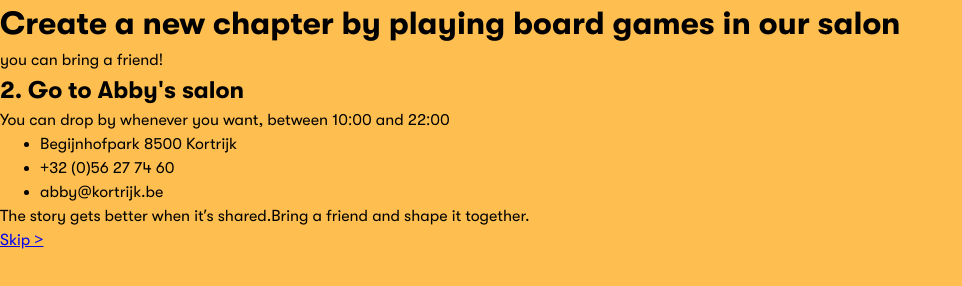
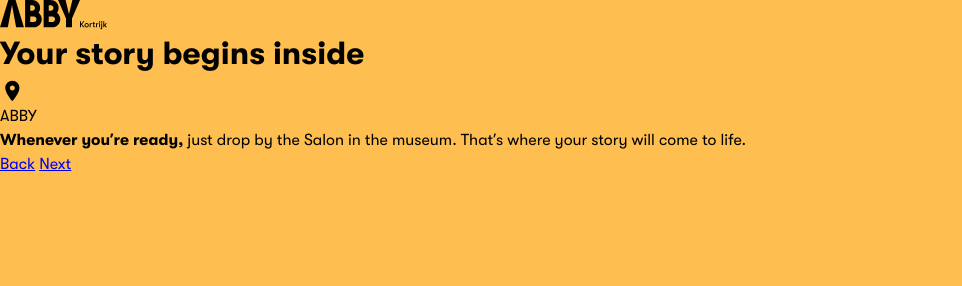
Before and after one commit to Devine4Life-Jules/INTEGRATION4, an Astro site in the folder frontend/: page /6 in a window 1280 px wide. Shown: the whole page, without its empty margins (0-962 px from the left). Built offline with nearby package versions, Linux system fonts and the light colour scheme; Astro itself is replaced by a stand-in of ours.

Commit message:
feat: /6 content added

```diff
--- a/frontend/src/pages/6.astro
+++ b/frontend/src/pages/6.astro
@@ -3,8 +3,8 @@ import { ClientRouter } from "astro:transitions";
 import BaseHead from "../components/BaseHead.astro";
 import ContinuationProgress from "../components/ContinuationProgress.astro";
 import { SITE_TITLE, SITE_DESCRIPTION } from "../consts";
-
-//location explanation
+import AbbyLogoSvg from "../assets/illustrations/abby-kortrijk.svg";
+import LocationSvg from "../assets/icons/location.svg";
 ---
 
 <!doctype html>
@@ -14,27 +14,21 @@ import { SITE_TITLE, SITE_DESCRIPTION } from "../consts";
     <ClientRouter />
   </head>
   <body>
-    <h1>
-      Create a new chapter by <span>playing board games in our salon</span>
-    </h1>
-    <p>you can bring a friend!</p>
+    <img src={AbbyLogoSvg.src} alt="Abby logo" />
+    <h1>Your story begins inside</h1>
     <div>
-      <!-- !TODO image -->
-      <div>
-        <h2>2. Go to Abby's salon</h2>
-        <p>You can drop by whenever you want, between 10:00 and 22:00</p>
-        <ul>
-          <li>Begijnhofpark 8500 Kortrijk</li>
-          <li>+32 (0)56 27 74 60</li>
-          <li>abby@kortrijk.be</li>
-        </ul>
-      </div>
+      <img src={LocationSvg.src} alt="Location icon" />
+      <span>ABBY</span>
     </div>
-    <ContinuationProgress level={2} />
+    <!-- !TODO <Image /> -->
+    <ContinuationProgress />
     <p>
-      The story gets better when it’s shared.Bring a friend and shape it
-      together.
+      <span class="bold">Whenever you’re ready,</span> just drop by the Salon in
+      the museum. That’s where your story will come to life.
     </p>
-    <a href="./7">Skip &gt;</a>
+    <div class="buttons">
+      <a href="./5">Back</a>
+      <a href="./7">Next</a>
+    </div>
   </body>
 </html>
```
